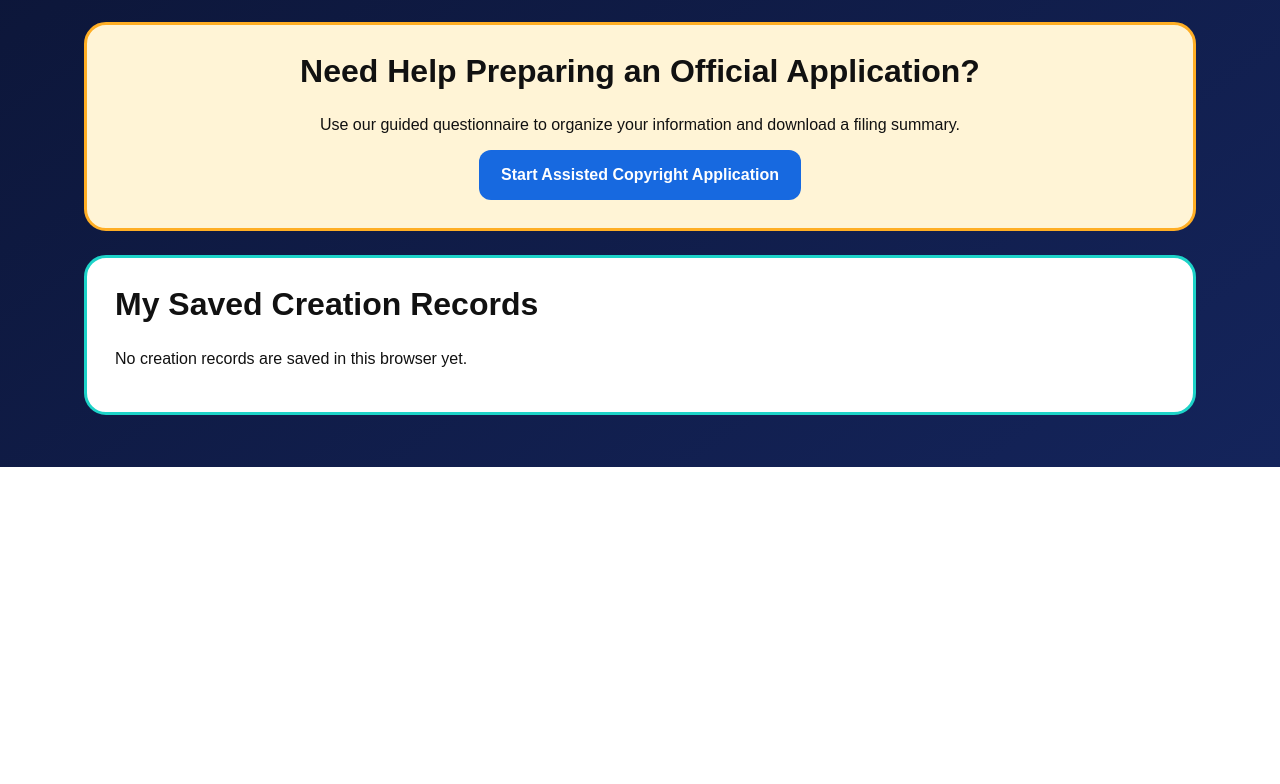
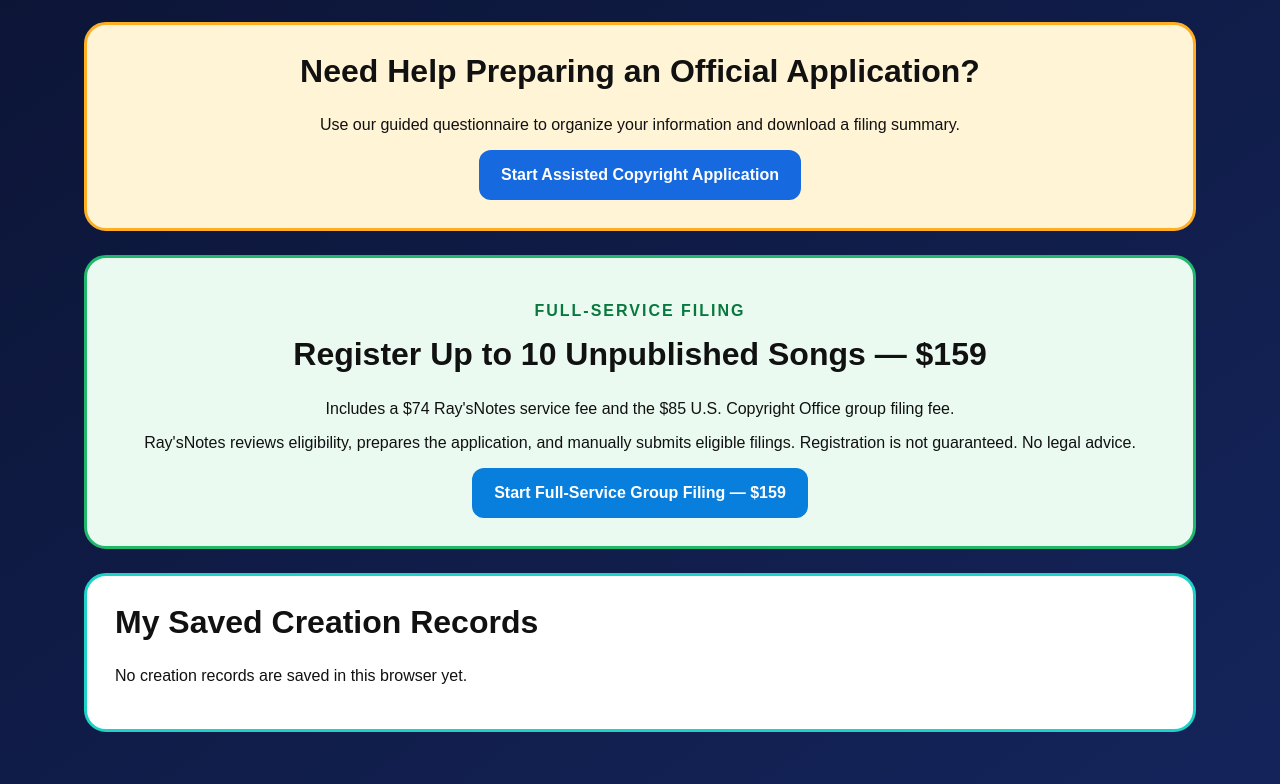
Before and after one commit to greentreerecord-hue/raysnote3, a Next.js app: page /copyright in a window 1280 px wide. Shown: the part 1480-2264 px from the top of the page. Before the commit the page ends 1947 px from the top, so only its background shows below. Built offline with nearby package versions, Linux system fonts and the light colour scheme.

Commit message:
Show group filing package on copyright page

```diff
--- a/app/copyright/page.tsx
+++ b/app/copyright/page.tsx
@@ -514,6 +514,58 @@ https://www.copyright.gov/registration/
           Start Assisted Copyright Application
         </Link>
       </section>
+ <section
+        style={{
+          maxWidth: "1050px",
+          margin: "0 auto 24px",
+          padding: "28px",
+          color: "#111111",
+          textAlign: "center",
+          background: "#eafaf1",
+          border: "3px solid #20b86a",
+          borderRadius: "22px",
+        }}
+      >
+        <p
+          style={{
+            color: "#08783f",
+            fontWeight: 900,
+            letterSpacing: "2px",
+          }}
+        >
+          FULL-SERVICE FILING
+        </p>
+
+        <h2>
+          Register Up to 10 Unpublished Songs — $159
+        </h2>
+
+        <p>
+          Includes a $74 Ray&apos;sNotes service fee and the
+          $85 U.S. Copyright Office group filing fee.
+        </p>
+
+        <p>
+          Ray&apos;sNotes reviews eligibility, prepares the
+          application, and manually submits eligible filings.
+          Registration is not guaranteed. No legal advice.
+        </p>
+
+        <Link
+          href="/copyright/group-filing"
+          style={{
+            display: "inline-block",
+            padding: "16px 22px",
+            color: "#ffffff",
+            fontWeight: 900,
+            textDecoration: "none",
+            background: "#087fdd",
+            borderRadius: "12px",
+          }}
+        >
+          Start Full-Service Group Filing — $159
+        </Link>
+      </section>
 
 <section className="records">
         <h2>My Saved Creation Records</h2>
```
